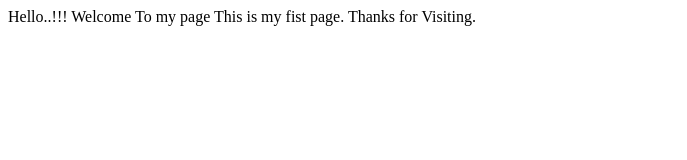
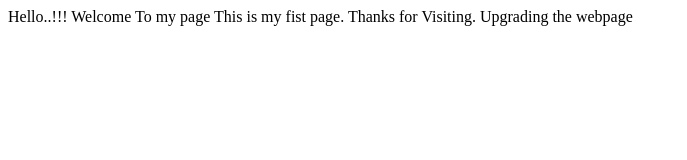
Before and after one commit to ajithmak/TestJob, a plain HTML site: page index.html in a window 1280 px wide. Shown: the whole page, without its empty margins (0-687 px from the left). Drawn offline with Linux system fonts and the light colour scheme.

Commit message:
modified index file

```diff
--- a/index.html
+++ b/index.html
@@ -5,5 +5,6 @@
 </Head>
 <body>
 	This is my fist page. Thanks for Visiting.
+	Upgrading the webpage
 </body>
 </html>
```
